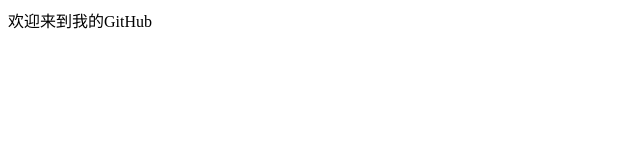
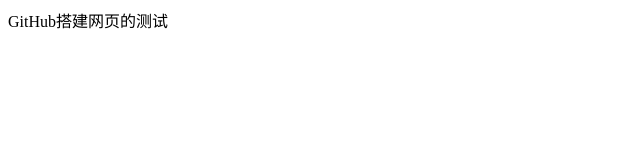
Before and after one commit to xshwy/xshwy.github.com, a plain HTML site: page index.html in a window 1280 px wide. Shown: the full height of the page, 0-640 px from the left. Drawn offline with Linux system fonts and the light colour scheme.

Commit message:
随便修改一个内容

```diff
--- a/index.html
+++ b/index.html
@@ -6,6 +6,6 @@
     <title>嘻嘻嘻</title>
 </head>
 <body>
-    <a>欢迎来到我的GitHub</a>
+    <a>GitHub搭建网页的测试</a>
 </body>
 </html>
```
